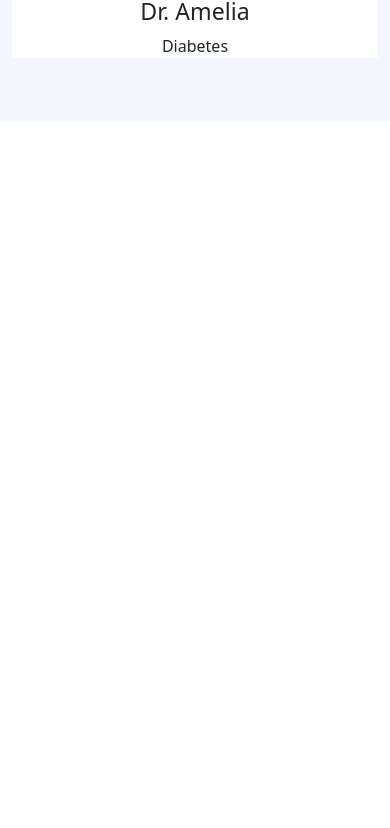
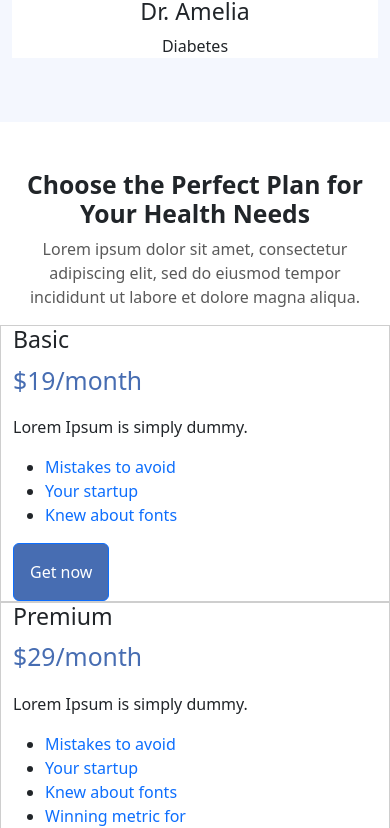
Before and after one commit to arathn8n/medHc, a React (Vite) app: page / in a window 390 px wide. Shown: the part 11172-12000 px from the top of the page. Before the commit the page ends 11294 px from the top, so only its background shows below. Built offline with nearby package versions, Linux system fonts and the light colour scheme.

Commit message:
terminando section precios

```diff
--- a/src/components/home/Home.jsx
+++ b/src/components/home/Home.jsx
@@ -7,6 +7,7 @@ import Since from '../since/Since'
 import Services from '../services/Services'
 import Departments from '../departments/Departments'
 import Doctors from '../doctors/Doctors'
+import Price from '../price/Price'
 
 const Home = () => {
   return (
@@ -20,6 +21,7 @@ const Home = () => {
         <Services/>
         <Departments/>
         <Doctors/>
+        <Price/>
       </main>
     </>
   )
--- a/src/components/navbar/Navbar.jsx
+++ b/src/components/navbar/Navbar.jsx
@@ -87,7 +87,7 @@ const Navbar = () => {
                                  <a className="nav-link" href="#doctors">Doctors</a>
                             </li>
                             <li className="nav-item">
-                                 <a className="nav-link" href="#">Pricing</a>
+                                 <a className="nav-link" href="#price">Pricing</a>
                             </li>
                             <li className="nav-item">
                                  <a className="nav-link" href="#">Contact</a>
--- /dev/null
+++ b/src/components/price/Price.jsx
@@ -0,0 +1,91 @@
+import React from 'react'
+import './price.css'
+
+const Price = () => {
+  return (
+    <section id='price' className='container py-5'>
+        <header>
+            <h2 className='h2Price text-center'>Choose the Perfect Plan for Your Health Needs</h2>
+        </header>
+        <p className='pPrice text-center'>Lorem ipsum dolor sit amet, consectetur adipiscing elit, sed do eiusmod tempor incididunt ut labore et dolore magna aliqua.</p>
+
+        <div className='row'>
+            <article className='col-12 col-md-4 priceArticle'>
+                <header>
+                    <h3>Basic</h3>
+                </header>
+                <p className='pBasic fs-2'>$19/month</p>
+                <p>Lorem Ipsum is simply dummy.</p>
+                <ul>
+                    <li>
+                        <a href="#">Mistakes to avoid</a>
+                    </li>
+                    <li>
+                        <a href="#">Your startup</a>
+                    </li>
+                    <li>
+                        <a href="#">Knew about fonts</a>
+                    </li>
+                </ul>
+
+                <button type="button" class="btn btn-primary">Get now</button>
+            </article>
+
+            <article className='col-12 col-md-4 priceArticle'>
+                <header>
+                    <h3>Premium</h3>
+                </header>
+                <p className='pBasic fs-2'>$29/month</p>
+                <p>Lorem Ipsum is simply dummy.</p>
+                <ul>
+                    <li>
+                        <a href="#">Mistakes to avoid</a>
+                    </li>
+                    <li>
+                        <a href="#">Your startup</a>
+                    </li>
+                    <li>
+                        <a href="#">Knew about fonts</a>
+                    </li>
+                    <li>
+                        <a href="#">Winning metric for</a>
+                    </li>
+                </ul>
+
+                <button type="button" class="btn btn-primary">Get now</button>
+            </article>
+
+            <article className='col-12 col-md-4 priceArticle'>
+                <header>
+                    <h3>Gold</h3>
+                </header>
+                <p className='pBasic fs-2'>$39/month</p>
+                <p>Lorem Ipsum is simply dummy.</p>
+                <ul>
+                    <li>
+                        <a href="#">Mistakes to avoid</a>
+                    </li>
+                    <li>
+                        <a href="#">Your startup</a>
+                    </li>
+                    <li>
+                        <a href="#">Knew about fonts</a>
+                    </li>
+                    <li>
+                        <a href="#">winning metric for</a>
+                    </li>
+                    <li>
+                        <a href="#">
+                            Your startup
+                        </a>
+                    </li>
+                </ul>
+
+                <button type="button" class="btn btn-primary">Get now</button>
+            </article>
+        </div>
+    </section>
+  )
+}
+
+export default Price
--- /dev/null
+++ b/src/components/price/price.css
@@ -0,0 +1,19 @@
+.h2Price{
+    font-weight: 700;
+}
+.pPrice{
+    color: #5A5A5A;
+}
+.pBasic{
+    color: #476db2;
+}
+button.btn.btn-primary{
+    background-color: #476db2;
+    padding: 1rem;
+}
+.priceArticle{
+    border: 1px solid #cecece;
+}
+a{
+    text-decoration: none;
+}
```
